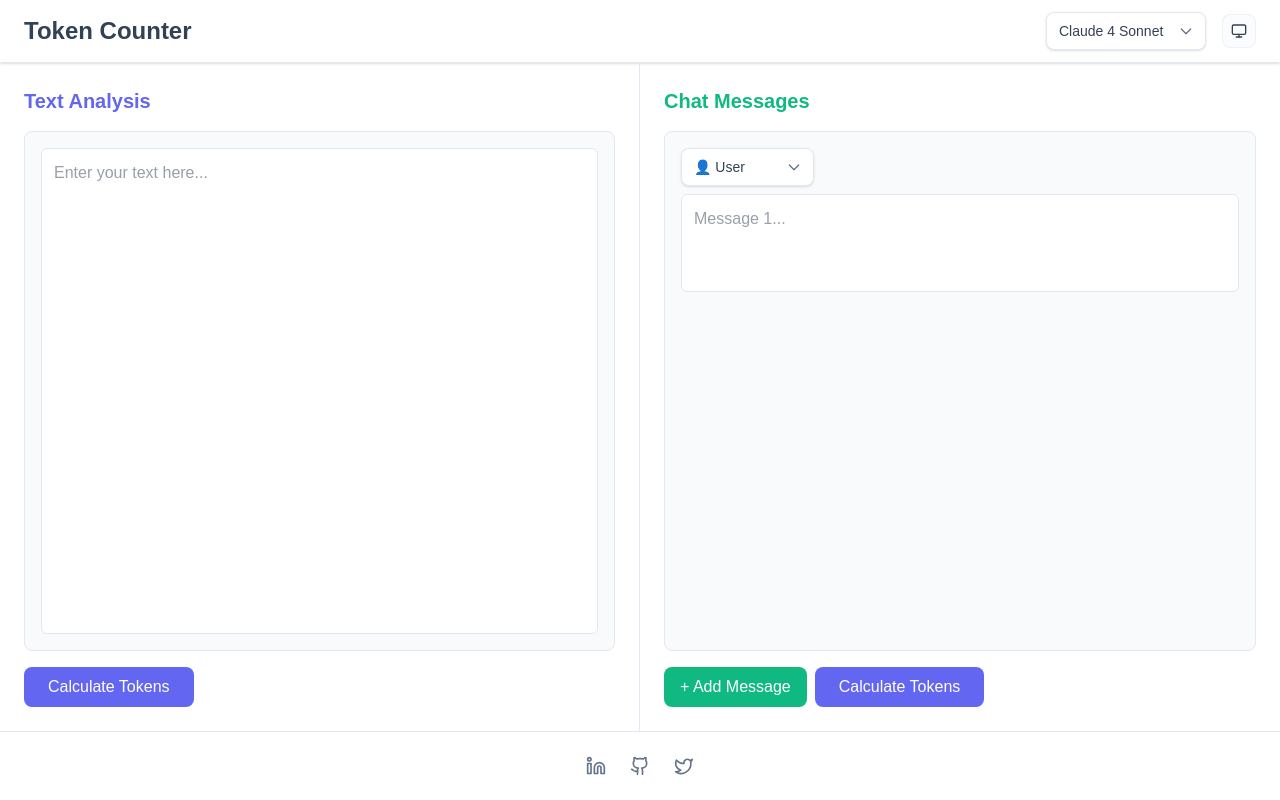
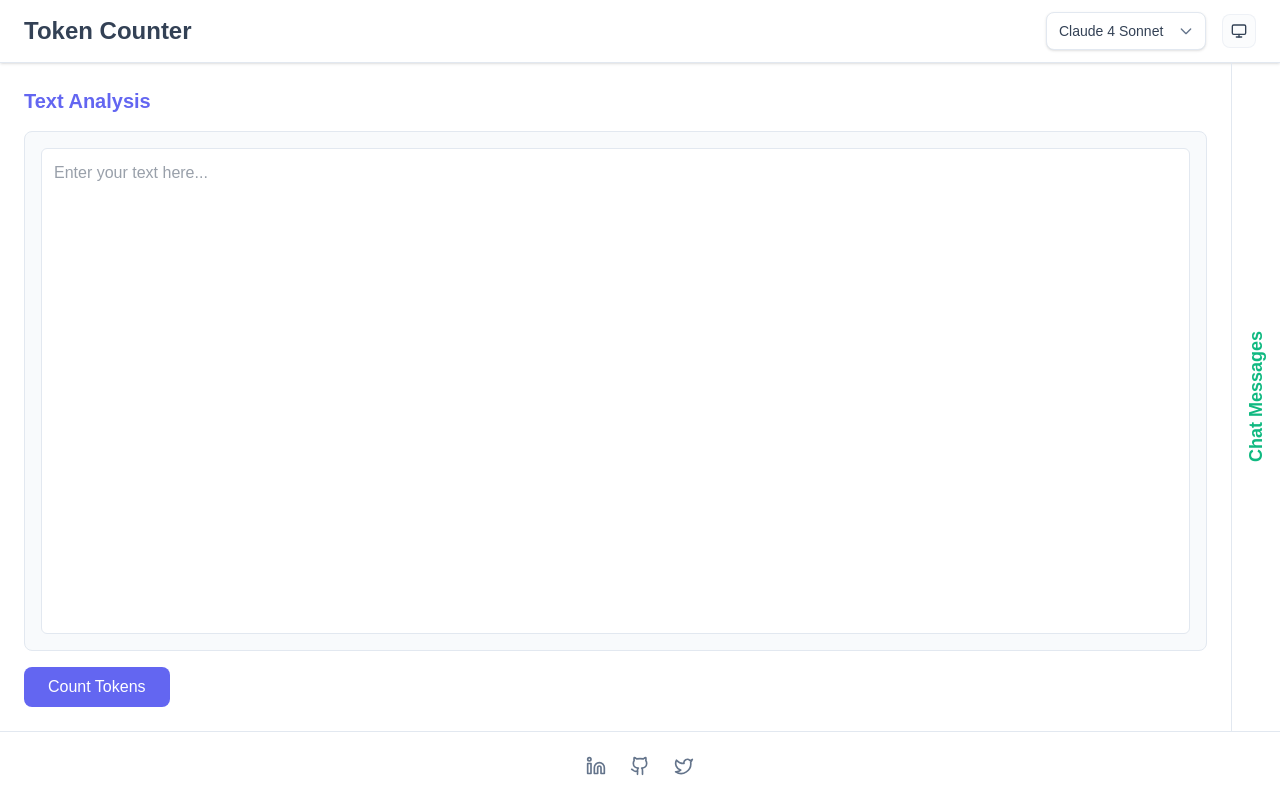
Before and after one commit to vlad324/llm-token-counter, a Next.js app: page / in a window 1280 px wide. Built offline with nearby package versions, Linux system fonts and the light colour scheme.

Commit message:
make sections foldable

```diff
--- a/src/app/page.tsx
+++ b/src/app/page.tsx
@@ -18,6 +18,7 @@ export default function Home() {
   const [isTextLoading, setIsTextLoading] = useState(false);
   const [isChatLoading, setIsChatLoading] = useState(false);
   const [selectedModel, setSelectedModel] = useState("claude-4-sonnet-20250514");
+  const [activeSection, setActiveSection] = useState<"text" | "chat">("text");
 
   const addMessage = () => {
     setMessages([...messages, { role: "user", content: "" }]);
@@ -100,9 +101,14 @@ export default function Home() {
       </header>
       <main className="flex-1 flex overflow-hidden">
         <div className="flex-1 flex">
-          {/* Left Side - Text Input */}
-          <div className="w-1/2 p-6 border-r border-border">
-            <div className="h-full flex flex-col">
+          {/* Text Analysis Section */}
+          <div
+            className={`transition-all duration-300 border-r border-border ${
+              activeSection === "text" ? "flex-1" : "w-12"
+            }`}
+          >
+            {activeSection === "text" ? (
+              <div className="p-6 h-full flex flex-col">
                 <h2 className="text-xl font-bold mb-4 text-primary">Text Analysis</h2>
                 <div className="flex-1 border border-border rounded-lg p-4 bg-muted">
                   <textarea
@@ -118,7 +124,7 @@ export default function Home() {
                     className="px-6 py-2 bg-primary text-primary-foreground rounded-lg hover:bg-primary/90 disabled:opacity-50 font-medium transition-colors"
                     disabled={isTextLoading}
                   >
-                  {isTextLoading ? "Calculating..." : "Calculate Tokens"}
+                    {isTextLoading ? "Counting..." : "Count Tokens"}
                   </button>
                   {textTokenCount !== null && (
                     <div className="px-4 py-2 bg-accent text-accent-foreground rounded-lg font-semibold">
@@ -127,11 +133,29 @@ export default function Home() {
                   )}
                 </div>
               </div>
+            ) : (
+              <div
+                className="h-full flex items-center justify-center cursor-pointer hover:bg-accent/50 transition-colors"
+                onClick={() => setActiveSection("text")}
+              >
+                <span
+                  className="text-lg font-semibold text-primary whitespace-nowrap"
+                  style={{ writingMode: 'vertical-rl', transform: 'rotate(180deg)' }}
+                >
+                  Text Analysis
+                </span>
+              </div>
+            )}
           </div>
 
-          {/* Right Side - Chat Messages */}
-          <div className="w-1/2 p-6">
-            <div className="h-full flex flex-col">
+          {/* Chat Messages Section */}
+          <div
+            className={`transition-all duration-300 ${
+              activeSection === "chat" ? "flex-1" : "w-12"
+            }`}
+          >
+            {activeSection === "chat" ? (
+              <div className="p-6 h-full flex flex-col">
                 <h2 className="text-xl font-bold mb-4 text-secondary">Chat Messages</h2>
                 <div className="flex-1 overflow-y-auto space-y-4 border border-border rounded-lg p-4 bg-muted">
                   {messages.map((message, index) => (
@@ -176,7 +200,7 @@ export default function Home() {
                       className="px-6 py-2 bg-primary text-primary-foreground rounded-lg hover:bg-primary/90 disabled:opacity-50 font-medium transition-colors"
                       disabled={isChatLoading}
                     >
-                    {isChatLoading ? "Calculating..." : "Calculate Tokens"}
+                      {isChatLoading ? "Counting..." : "Count Tokens"}
                     </button>
                   </div>
                   {chatTokenCount !== null && (
@@ -186,6 +210,19 @@ export default function Home() {
                   )}
                 </div>
               </div>
+            ) : (
+              <div
+                className="h-full flex items-center justify-center cursor-pointer hover:bg-accent/50 transition-colors"
+                onClick={() => setActiveSection("chat")}
+              >
+                <span
+                  className="text-lg font-semibold text-secondary whitespace-nowrap"
+                  style={{ writingMode: 'vertical-rl', transform: 'rotate(180deg)' }}
+                >
+                  Chat Messages
+                </span>
+              </div>
+            )}
           </div>
         </div>
       </main>
```
Lines whose indentation alone changed are shown as unchanged.
